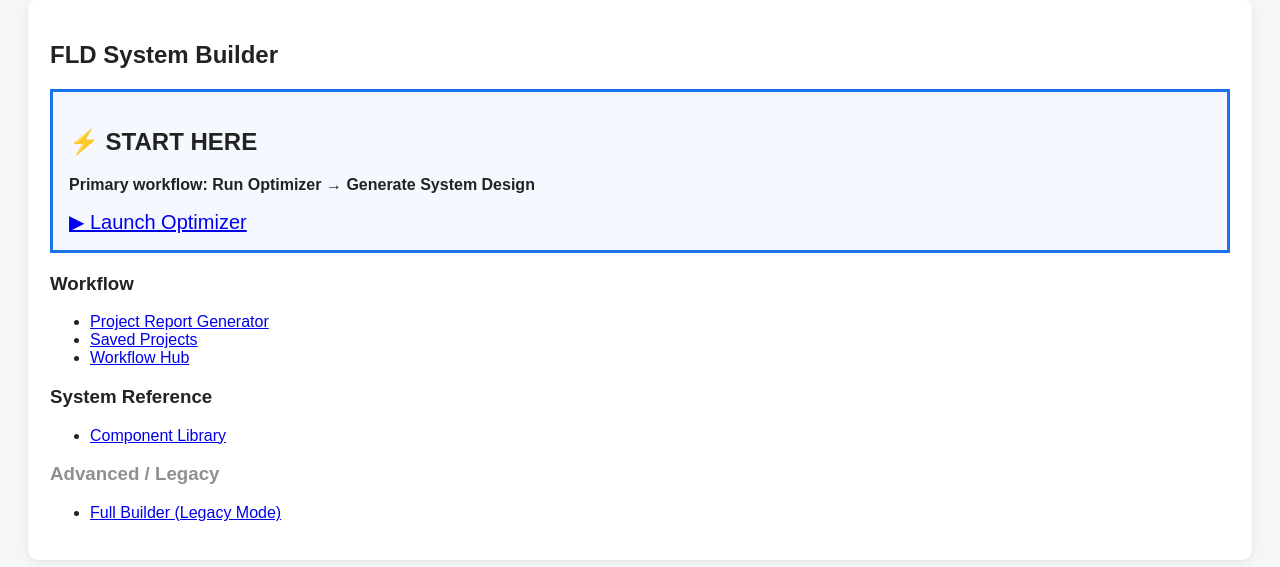
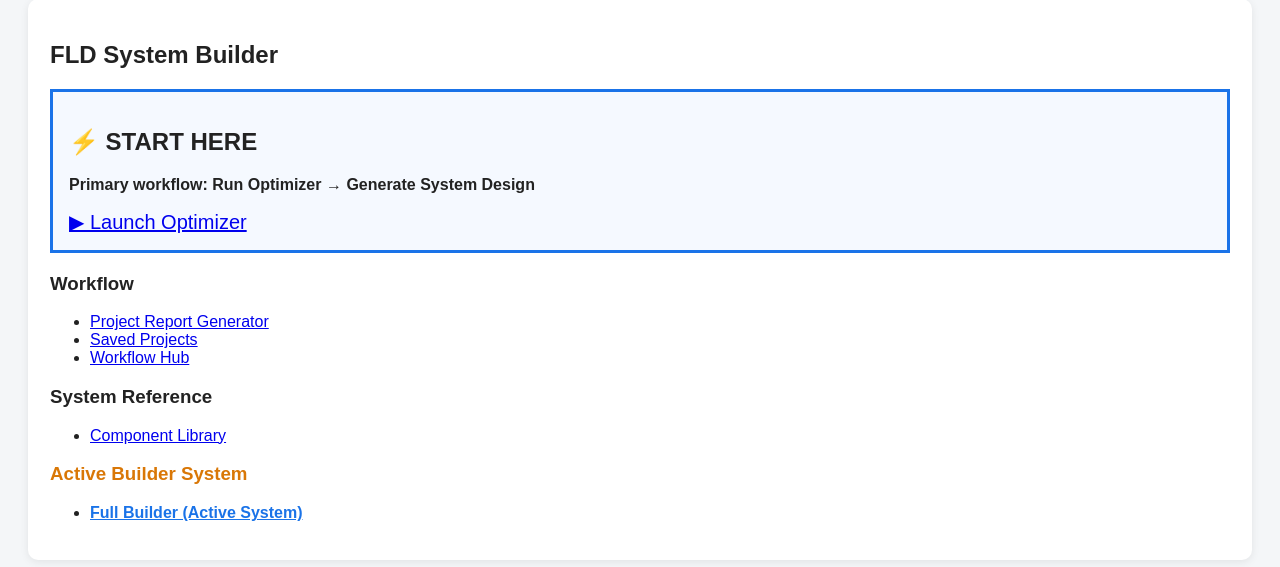
Before and after one commit to FirstLineDefense/fld-system-builder, a Flask app: template templates/dashboard.html in a window 1280 px wide. Shown: the part 187-754 px from the top of the page. Run offline with Flask 3, Linux system fonts and the light colour scheme; the template is opened without the code that fills it, so the values that code supplies are empty.

Commit message:
correct labeling: builder-v27 is active system not legacy

```diff
--- a/templates/dashboard.html
+++ b/templates/dashboard.html
@@ -28,10 +28,12 @@
         <li><a href="/components">Component Library</a></li>
     </ul>
 
-    <!-- LEGACY -->
-    <h3 style="opacity:0.5;">Advanced / Legacy</h3>
+    <!-- ACTIVE TOOL (NOT LEGACY) -->
+    <h3 style="color:#d97706;">Active Builder System</h3>
     <ul>
-        <li><a href="/builder-v27">Full Builder (Legacy Mode)</a></li>
+        <li><a href="/builder-v27" style="font-weight:bold; color:#1a73e8;">
+            Full Builder (Active System)
+        </a></li>
     </ul>
 
 </div>
```
